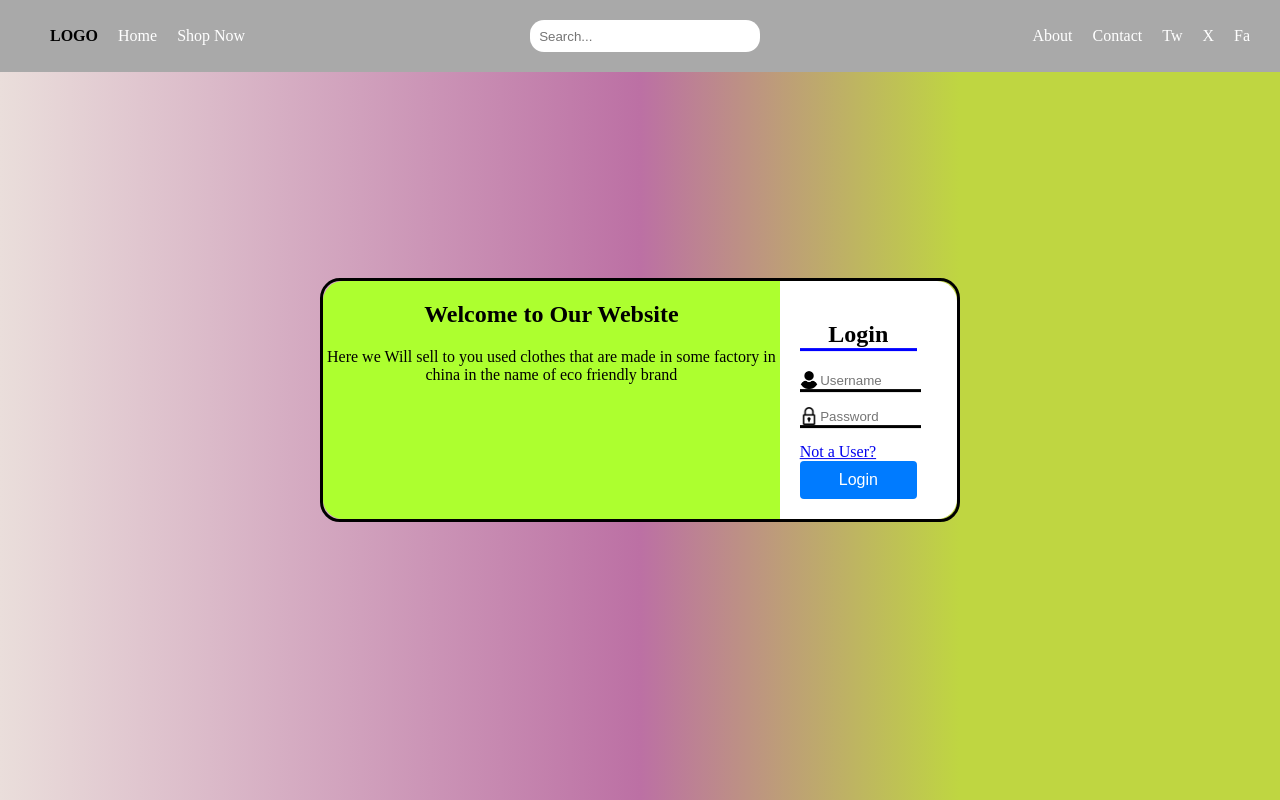
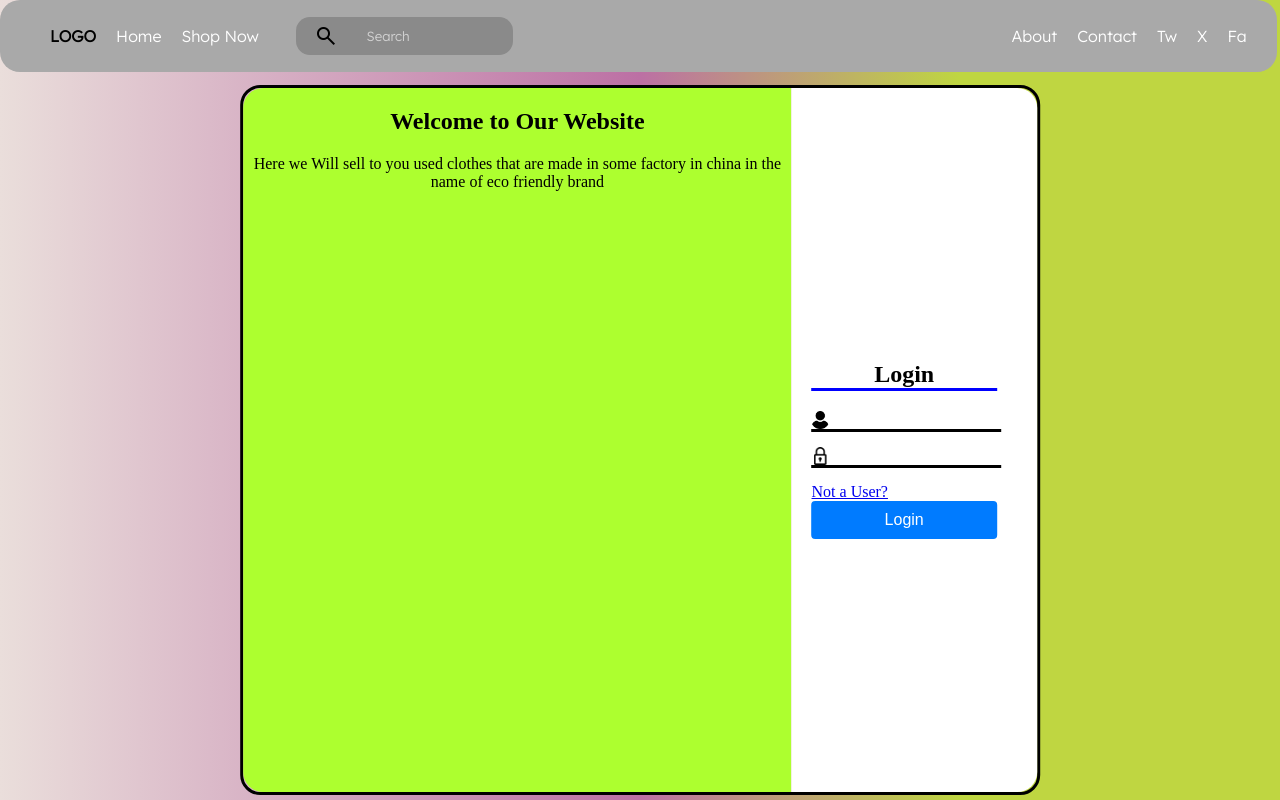
Before and after one commit to nomadisop/Pce_Comp_Web_Programming_lab_Adnan_Ansar_Qureshi, a PHP site: page /login.html in a window 1280 px wide. Run offline with PHP 8.4, Linux system fonts and the light colour scheme.

Commit message:
updated login form
increased the height and width of container, updated the form with new navigation bar.

```diff
--- a/login.css
+++ b/login.css
@@ -13,51 +13,6 @@ body{
   background-image:linear-gradient(90deg,#EADEDB 0%, #BC70A4 50%, #BFD641 75%)
 }
 
-.navbar .cont1{
-      list-style: none;
-      display: flex;
-      flex-wrap: wrap;
-  }
-  .logo{
-      font-weight: bolder;
-  }
-  .navbar ul li a{
-      text-decoration: none;
-      color: white;
-      font-weight: 500;
-  }
-  .navbar ul li{
-      margin: 0px 10px;
-  }
-  .cont2 {
-      list-style: none;
-      display: flex;
-      flex-wrap: wrap;
-      align-items: flex-end;
-      margin: 0px 20px;
-      margin-left: auto;
-  }
-  .search_box{
-      align-items: center;
-  }
-
-  .search_box input{
-      border: none;
-      width: 130%;
-      padding: 5%;
-      border-radius: 14px;
-      box-sizing: border-box;
-  }
-  .cont1 a:hover{
-      color: green;
-  }
-  .cont2 a:hover{
-      color: green;
-  }
-
-.tt{
-    display: block;
-}
 
 .wlcm-container{
     display: inline-block;
@@ -68,19 +23,23 @@ body{
 .lg-cnt {
   background-color: #fff;
   padding: 20px;
-    display: inline-block;
+  display: flex;
+  flex-direction: column;
+  justify-content: center;
   padding-right: 5vb;
   border-color: grey;
   border-top-right-radius: 20px;
   border-bottom-right-radius: 20px;
-
-
+  width: 30%;
   }
 
 .contmain{
   position: absolute;
   top: 50%;
   left: 50%;
+  margin-top: 5vh;
+  height: 88vh;
+  width: 62%;
   transform: translate(-50%, -50%);
 }
 
--- a/login.html
+++ b/login.html
@@ -4,6 +4,12 @@
     <meta charset="UTF-8">
     <meta name="viewport" content="width=device-width, initial-scale=1.0">
     <link href="login.css" rel="stylesheet">
+    <link rel="stylesheet" href="navigation.css">
+    <link rel="stylesheet" href="/navigation.css">
+    <link rel="stylesheet" href="https://fonts.googleapis.com/css2?family=Material+Symbols+Outlined:opsz,wght,FILL,GRAD@24,400,0,0" />
+    <link rel="preconnect" href="https://fonts.googleapis.com">
+    <link rel="preconnect" href="https://fonts.gstatic.com" crossorigin>
+    <link href="https://fonts.googleapis.com/css2?family=Lexend:wght@300&display=swap" rel="stylesheet">
     <title>Login</title>
 </head>
 <body>
@@ -16,8 +22,11 @@
             </div>
         </ul>
     <div class="search_box">
-            <form action="get">
-                <input type="text" placeholder="Search...">
+            <form action="#" method="get">
+                <div class="search">
+                    <button class="submit_search" id = "submit_button" type="submit"><span class="material-symbols-outlined">search</span></button>
+                    <input class="searchForm" id="searchForm" type="text" placeholder="Search" style = "color:white;" autocomplete="off">
+                </div>
             </form>
     </div>
         <ul>
@@ -40,11 +49,11 @@
         </div>
 
         <div class="lg-cnt" >
-            <h2 style="border-bottom: solid;width:auto;border-color: blue;">Login</h2>
+            <div style="display: block;"><h2 style="border-bottom: solid;width:auto;border-color: blue;">Login</h2></div>
             <form class="logfrm">
               <div class="frm-grp">
                 <img src="usericon.png" width="18vb" style="position: absolute;padding-top: 0vh;">
-                <input type="text" id="username" class="lginp" placeholder="     Username" style="border:none;border-bottom: solid;">
+                <input type="text" id="username" class="lginp" placeholder="Username" style="border:none;border-bottom: solid;">
               </div>
               <div class="frm-grp">
                 <img src="lock.png" width="18vb" style="position: absolute;overflow: hidden;">
@@ -65,6 +74,6 @@
 
 
 
-
+    <script src="navigation.js" defer></script>
 </body>
 </html>
--- a/navigation.css
+++ b/navigation.css
@@ -1,7 +1,7 @@
 body .navbar{
     background-color: darkgray;
     min-height: 9vh;
-    width: 100%;
+    width: 101%;
     display: flex;
     align-items: center;
     border-radius: 20px;
```
Lines whose indentation alone changed are shown as unchanged.
